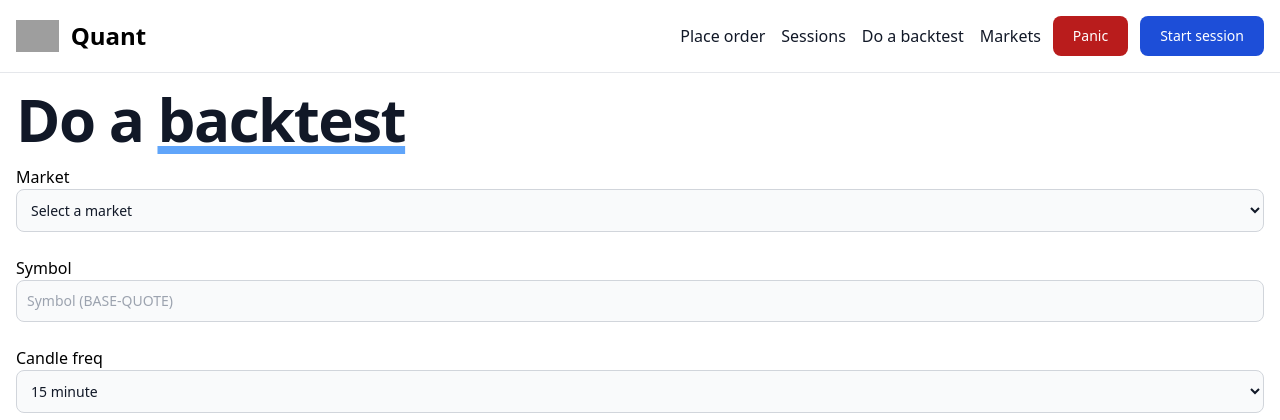
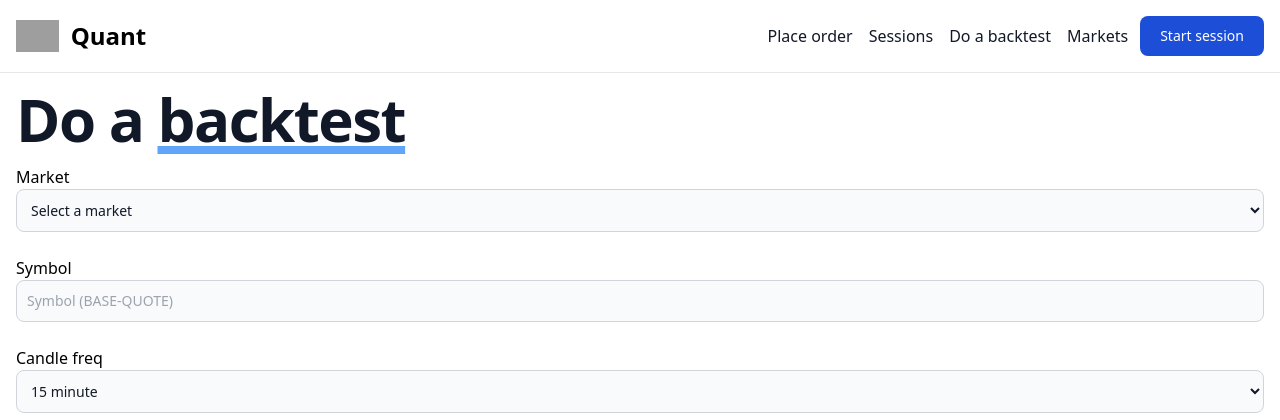
Before and after one commit to selcuko/quantra-be, a Django app: page /backtest/init/ in a window 1280 px wide. Shown: the top 420 px of the page. Run offline with Django 4.2, Linux system fonts and the light colour scheme; data that the repository does not hold is empty; parts of the project's set-up code (start-up, migrations or seed data) failed here and were passed over; some libraries are stand-ins or nearby versions; grey boxes are pictures that could not be loaded.

Commit message:
rm panic btn

```diff
--- a/templates/base.html
+++ b/templates/base.html
@@ -68,8 +68,6 @@
                 class="pl-4 text-gray-900 rounded hover:bg-gray-100 md:hover:bg-transparent md:border-0 md:hover:text-blue-700 dark:text-white md:dark:hover:text-blue-500 dark:hover:bg-gray-700 dark:hover:text-white md:dark:hover:bg-transparent">
                 Markets
               </a>
-              <a href="#"
-                class=" inline-flex items-center text-white bg-red-700 hover:bg-red-800 focus:ring-4 focus:ring-blue-300 font-medium rounded-lg text-sm px-5 py-2.5 text-center ml-1 sm:ml-3">Panic</a>
               <a href="{% url 'session-init' %}"
                 class=" inline-flex items-center text-white bg-blue-700 hover:bg-blue-800 focus:ring-4 focus:ring-blue-300 font-medium rounded-lg text-sm px-5 py-2.5 text-center ml-1 sm:ml-3">
                 Start session</a>
```
